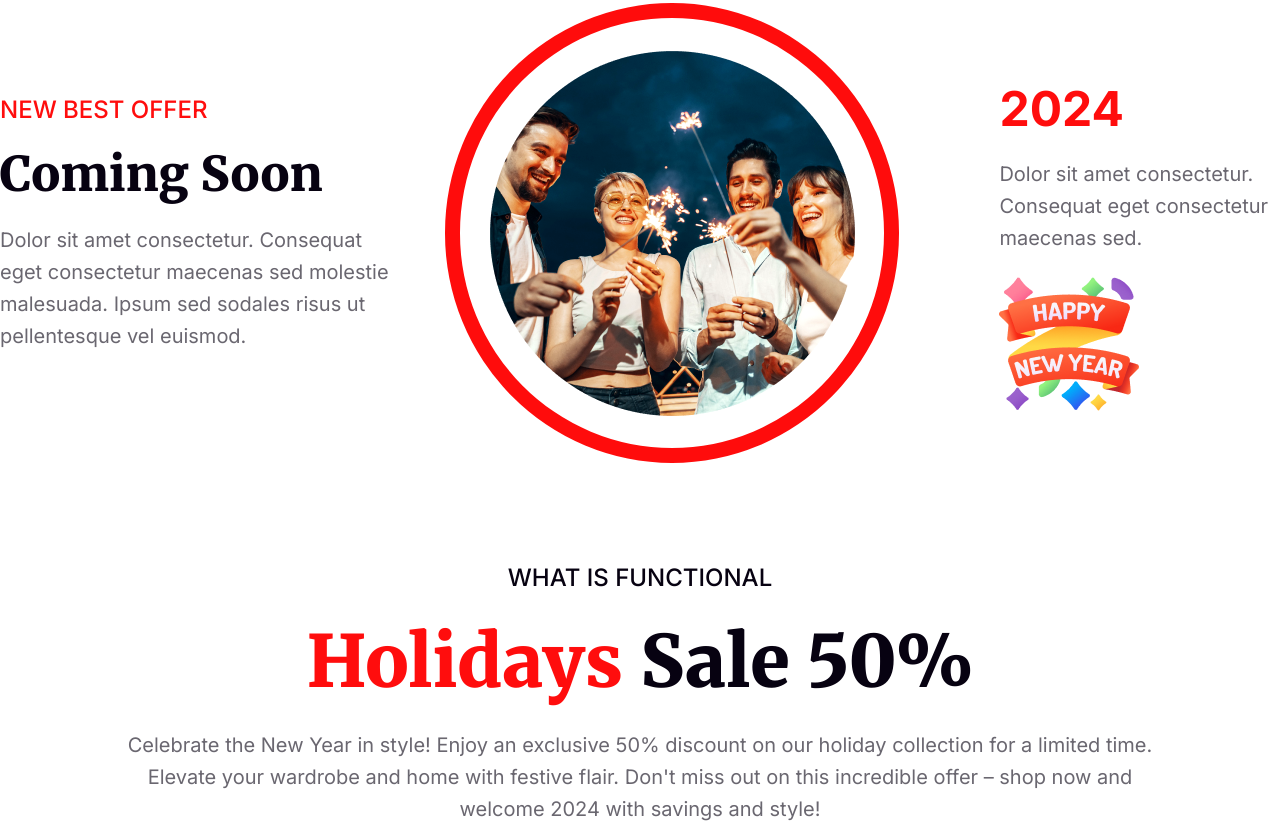
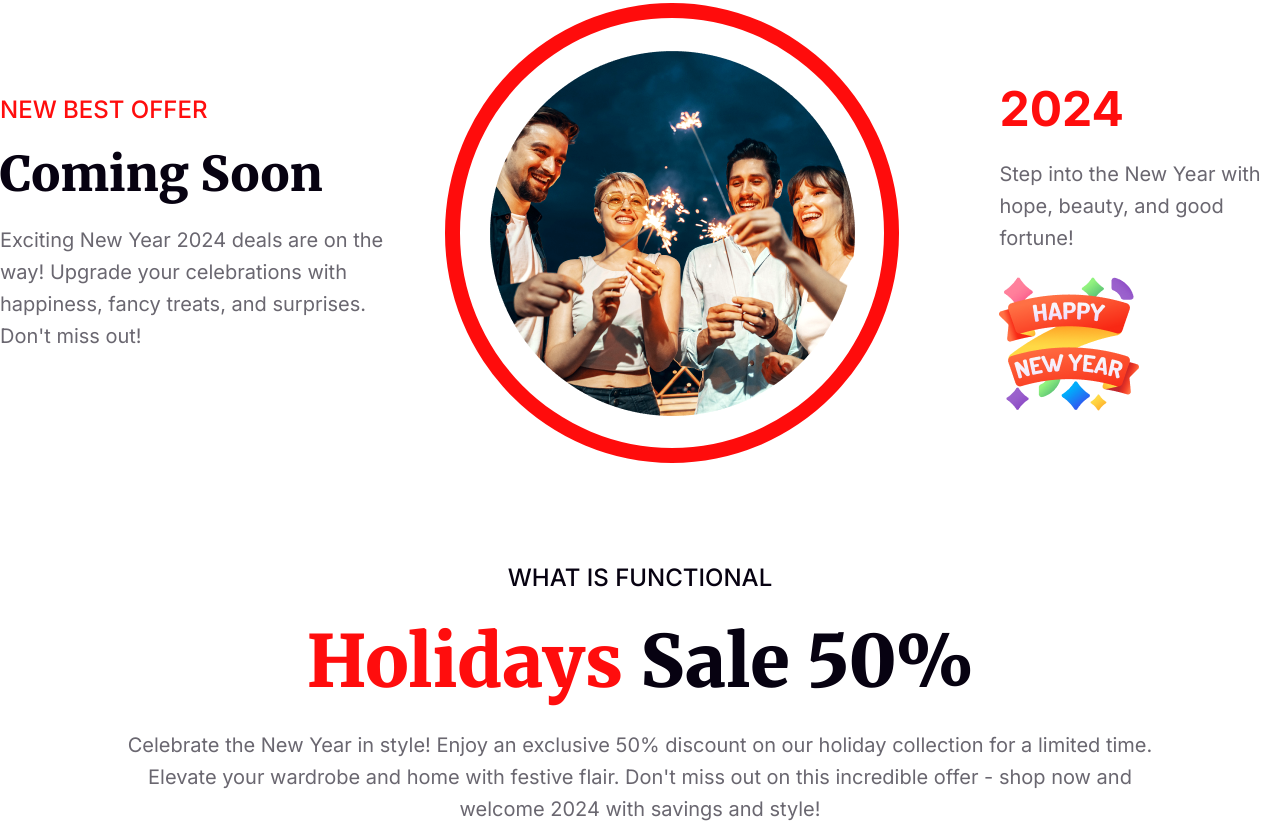
Before and after one commit to ShahedAhmedUtsho/Assignment-One, a plain HTML site: page index.html in a window 1280 px wide. Shown: the part 2917-3745 px from the top of the page. Drawn offline with Linux system fonts and the light colour scheme.

Commit message:
lorem to content

```diff
--- a/index.html
+++ b/index.html
@@ -65,7 +65,7 @@
             </h2>
 
                <p class="global-normal-p">
-                  Dolor sit amet consectetur. Consequat eget consectetur maecenas sed molestie malesuada. Ipsum sed sodales risus ut pellentesque vel euismod.
+                  Exciting New Year 2024 deals are on the way! Upgrade your celebrations with happiness, fancy treats, and surprises. Don't miss out!
 
             </p>
 
@@ -86,7 +86,7 @@
                   2024
                </p>
                <div class="global-normal-p">
-                  Dolor sit amet consectetur. Consequat eget consectetur maecenas sed.
+                  Step into the New Year with hope, beauty, and good fortune!
                </div>
                <img src="./Images/Group 96.png" alt="">
 
@@ -104,7 +104,7 @@
                <span> Holidays</span> Sale 50%
                </h3>
                <p class="global-normal-p">
-                  Celebrate the New Year in style! Enjoy an exclusive 50% discount on our holiday collection for a limited time. Elevate your wardrobe and home with festive flair. Don't miss out on this incredible offer – shop now and welcome 2024 with savings and style!
+                  Celebrate the New Year in style! Enjoy an exclusive 50% discount on our holiday collection for a limited time. Elevate your wardrobe and home with festive flair. Don't miss out on this incredible offer - shop now and welcome 2024 with savings and style!
                </p>
 
          </div>
@@ -134,7 +134,7 @@
 
                         </h2>
                         <p class="global-normal-p">
-                           Dolor sit amet consectetur. Consequat eget consectetur maecenas sed molestie malesuada. Ipsum sed sodales risus ut pellentesque vel euismod.
+                           Explore our diverse portfolio and discover quality products. Check out the excellence we offer. Elevate your choices with us today!
                         </p>
 
                </div>
@@ -174,7 +174,7 @@
 <h2 class="global-heading">Subscribe Newsletter</h2>
 
 <p class="global-normal-p">
-   Dolor sit amet consectetur. Consequat eget consectetur maecenas sed molestie malesuada. Ipsum sed sodales risus ut pellentesque vel euismod.
+   Stay connected! Share your email to subscribe and unlock exclusive updates, offers, and news. Join us for a vibrant experience!
 </p>
 <form class="subscribe-flex-container"  >
    <label for="email">
```
